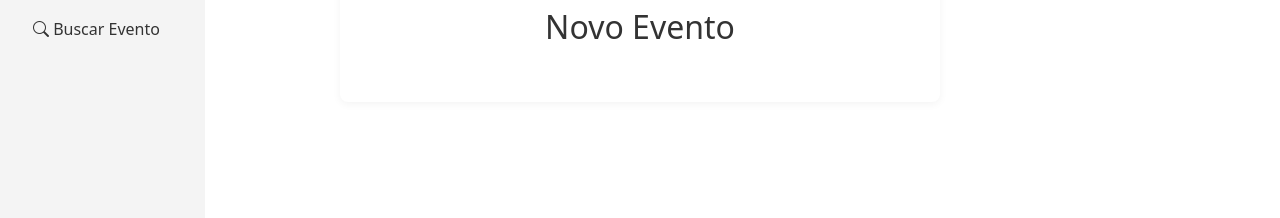
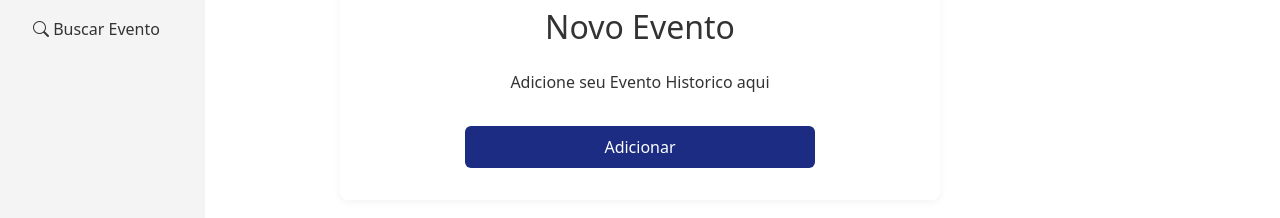
Before and after one commit to Joao-Abner/history-sync, an Angular app in the folder history-sync/: page /new-event-page in a window 1280 px wide. Shown: the part 138-356 px from the top of the page. Built offline with nearby package versions, Linux system fonts and the light colour scheme.

Commit message:
Refactor NewEventPage styles and structure; update SearchEventsPage title styles

```diff
--- a/history-sync/src/app/app.module.ts
+++ b/history-sync/src/app/app.module.ts
@@ -24,7 +24,7 @@ import { SearchEventsPageComponent } from './search-events-page/search-events-pa
   imports: [
     BrowserModule,
     AppRoutingModule,
-    FormsModule,
+    FormsModule
   ],
   providers: [],
   bootstrap: [AppComponent]
--- a/history-sync/src/app/new-event-page/new-event-page.component.css
+++ b/history-sync/src/app/new-event-page/new-event-page.component.css
@@ -10,5 +10,27 @@
 .new-event-title {
   text-align: center;
   margin-bottom: 1.5rem;
-  color: #333;
+  color: var(--klistapp-mine-shaft);
 }
+
+p {
+  text-align: center;
+  margin-bottom: 2rem;
+  color: var(--klistapp-mine-shaft);
+}
+
+.search-btn {
+  width: 100%;
+  max-width: 350px;
+  font-size: 1rem;
+  padding: 0.5rem;
+  background-color: var(--klistapp-jacksons-purple, #4B3869);
+  color: var(--klistapp-nero);
+}
+
+form {
+  width: 100%;
+  display: flex;
+  flex-direction: column;
+  align-items: center;
+}
--- a/history-sync/src/app/new-event-page/new-event-page.component.html
+++ b/history-sync/src/app/new-event-page/new-event-page.component.html
@@ -1,4 +1,10 @@
 <div class="new-event-container">
   <h2 class="new-event-title">Novo Evento</h2>
   <!-- Formulário ou conteúdo aqui -->
+  <p>Adicione seu Evento Historico aqui</p>
+  <form>
+    <button type="submit" class="btn search-btn">
+      Adicionar
+    </button>
+  </form>
 </div>
--- a/history-sync/src/app/search-events-page/search-events-page.component.css
+++ b/history-sync/src/app/search-events-page/search-events-page.component.css
@@ -11,11 +11,9 @@
 }
 
 .search-events-title {
+  text-align: center;
+  margin-bottom: 1.5rem;
   color: var(--klistapp-mine-shaft);
-  font-size: 1.7rem;
-  font-weight: bold;
-  margin-bottom: 1.5rem;
-  text-align: center;
 }
 
 .search-input {
```
